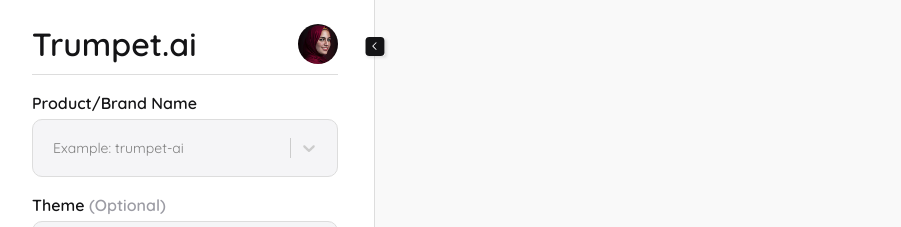
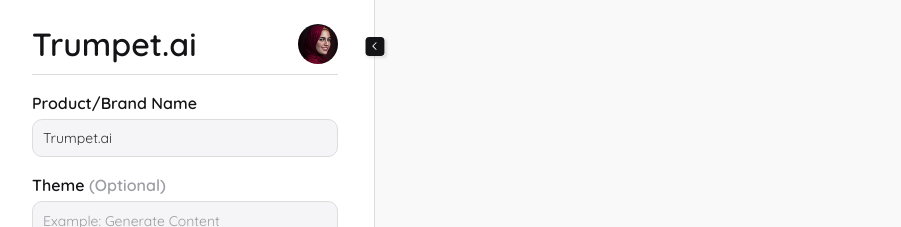
Before and after one commit to YuluDuan/trumpet-ai, a Next.js app: page /generate-blurb in a window 1280 px wide. Shown: the top 227 px of the page, without its empty margins (4-905 px from the left). Built offline with nearby package versions, Linux system fonts and the light colour scheme; no server answers; the database is empty.

Commit message:
add style and the modified dom to realize the no create new

```diff
--- a/src/components/TextGenerationForm.scss
+++ b/src/components/TextGenerationForm.scss
@@ -37,12 +37,6 @@
 .error-description{
     border-color: $color-red !important;
     &:focus{
-        outline: $color-red;
+        outline: $color-red !important;
     }
 }
-
-.css-13cymwt-control{
-    min-height: unset !important;
-    background-color: transparent !important;
-    border-style: unset !important;
-}
--- a/src/components/TextGenerationForm.tsx
+++ b/src/components/TextGenerationForm.tsx
@@ -7,7 +7,7 @@ import { zodResolver } from "@hookform/resolvers/zod";
 import { blurbRequestSchema, formDataSchema } from "@/types";
 import Image from "next/image";
 import { imageMatch, PLATFORM_IMAGE } from "@/lib/utils";
-import { useEffect, useState } from "react";
+import { useEffect, useRef, useState } from "react";
 import { useAppDispatch } from "@/store/provider";
 import { useSelector } from "react-redux";
 import {
@@ -18,6 +18,7 @@ import {
 import { addNewBlurbs } from "@/store/blurbsSlice";
 
 import CreatableSelect from "react-select/creatable";
+import { StylesConfig } from "react-select";
 
 type FormData = {
   brandName: string;
@@ -30,11 +31,26 @@ type FormData = {
   includeHashtags: boolean;
 };
 
+//-------- react-select custom styles ----------
+interface Option {
+  value: string;
+  label: string;
+}
+
+const DummyComponent: React.FC = () => null;
+
+const NoIndicators = {
+  DropdownIndicator: DummyComponent,
+  ClearIndicator: DummyComponent,
+  IndicatorSeparator: DummyComponent,
+};
+
 const seedOptions = [
   { value: "Trumpet.ai", label: "Trumpet.ai" },
   { value: "Emoji.ai", label: "Emoji.ai" },
   { value: "Lenny's podcast", label: "Lenny's podcast" },
 ];
+//-------- end of react-select custom styles ----------
 
 function TextGenerationForm({
   setIsFormSubmit,
@@ -82,6 +98,59 @@ function TextGenerationForm({
     console.log("Form errors", errors);
   };
 
+  //-------- react-select custom styles ----------
+  const customStyles: StylesConfig<Option, false> = {
+    control: (provided, state) => ({
+      ...provided,
+      background: errors.brandName
+        ? "#F5F5F7"
+        : state.isFocused
+        ? "linear-gradient(90deg, #B65EBA 4.69%, #2E8DE1 100%)"
+        : "#F5F5F7",
+      backgroundOrigin: "border-box",
+      border: errors.brandName
+        ? `1px solid #E00000`
+        : state.isFocused
+        ? "1px solid transparent"
+        : `1px solid #DDDDDD`,
+      borderRadius: "10px",
+      boxShadow: state.isFocused ? "inset 0 1000px #F5F5F7" : "none",
+      borderColor: state.isFocused ? "transparent" : "#DDDDDD",
+      outline: errors.brandName ? "red" : "none",
+      transition: "none",
+      "&:hover": {},
+    }),
+    menu: (provided) => ({
+      ...provided,
+      borderRadius: "10px",
+      border: "1px solid #DDD",
+      background: "#FFF",
+      boxShadow: "0px 4px 4px 0px rgba(0, 0, 0, 0.25)",
+    }),
+    option: (provided, state) => {
+      let updatedStyles = {
+        ...provided,
+        color: "#9C9CA4",
+        background: state.isSelected ? "#F5F5F7" : "transparent",
+        "&:hover": {
+          backgroundColor: "#F5F5F7",
+        },
+      };
+
+      // Check if it's the first or last option for border-radius
+      if (state.data === seedOptions[0]) {
+        updatedStyles.borderTopLeftRadius = "3px";
+        updatedStyles.borderTopRightRadius = "3px";
+      } else if (state.data === seedOptions[seedOptions.length - 1]) {
+        updatedStyles.borderBottomLeftRadius = "3px";
+        updatedStyles.borderBottomRightRadius = "3px";
+      }
+
+      return updatedStyles;
+    },
+  };
+  //-------- end of react-select custom styles ----------
+
   return (
     <form
       className="text-generated-form"
@@ -93,41 +162,49 @@ function TextGenerationForm({
           <label className="form_label" htmlFor="brandName">
             Product/Brand Name
           </label>
-          {/* <input
-            type="text"
-            id="brandName"
-            placeholder="Example: trumpet-ai"
-            {...register("brandName")}
-            className={
-              errors.brandName ? "form_text error-description" : "form_text"
-            }
-          /> */}
-
           <Controller
             control={control}
             defaultValue={seedOptions[0].value}
             name="brandName"
             render={({ field }) => (
               <CreatableSelect
+                defaultValue={seedOptions[0]}
                 ref={field.ref}
                 id="brandName"
                 placeholder="Example: trumpet-ai"
                 isClearable
                 options={seedOptions}
-                className={
-                  errors.brandName
-                    ? "form_text error-description react-select"
-                    : "form_text react-select"
-                }
+                className="react-select"
                 onChange={(option) => field.onChange(option?.value || "")}
+                // formatCreateLabel={(inputValue) =>
+                //   `Add a new Product/Brand Name: ${inputValue}`
+                // }
+                formatCreateLabel={() => undefined}
+                noOptionsMessage={() => null}
+                onInputChange={(inputValue: any, actionMeta: any) => {
+                  setTimeout(() => {
+                    const menuEl = document.querySelector(
+                      `[class*="-menu"]`
+                    ) as HTMLElement;
+                    const menuListEl = document.querySelector(
+                      `[class*="MenuList"]`
+                    ) as HTMLElement;
+
+                    if (
+                      menuListEl.children.length === 1 &&
+                      menuListEl.children[0].innerHTML === ""
+                    ) {
+                      menuEl!.style.display = "none";
+                    } else {
+                      menuEl!.style.display = "block";
+                    }
+                  });
+                }}
                 value={seedOptions.find(
                   (option) => option.value === field.value
                 )}
-                styles={{
-                  control: (baseStyles, state) => ({
-                    ...baseStyles,
-                  }),
-                }}
+                styles={customStyles}
+                components={NoIndicators}
               />
             )}
           />
--- a/src/sass/components/_form.scss
+++ b/src/sass/components/_form.scss
@@ -73,6 +73,13 @@
       @include focus-gradient();
     }
 
+}
+
+.react-select{
+  @include reg-14();
+    color: $color-black;
+    width: 100%;
+    margin-top: 8px;
 }
 textarea{
     @include reg-14();
```
